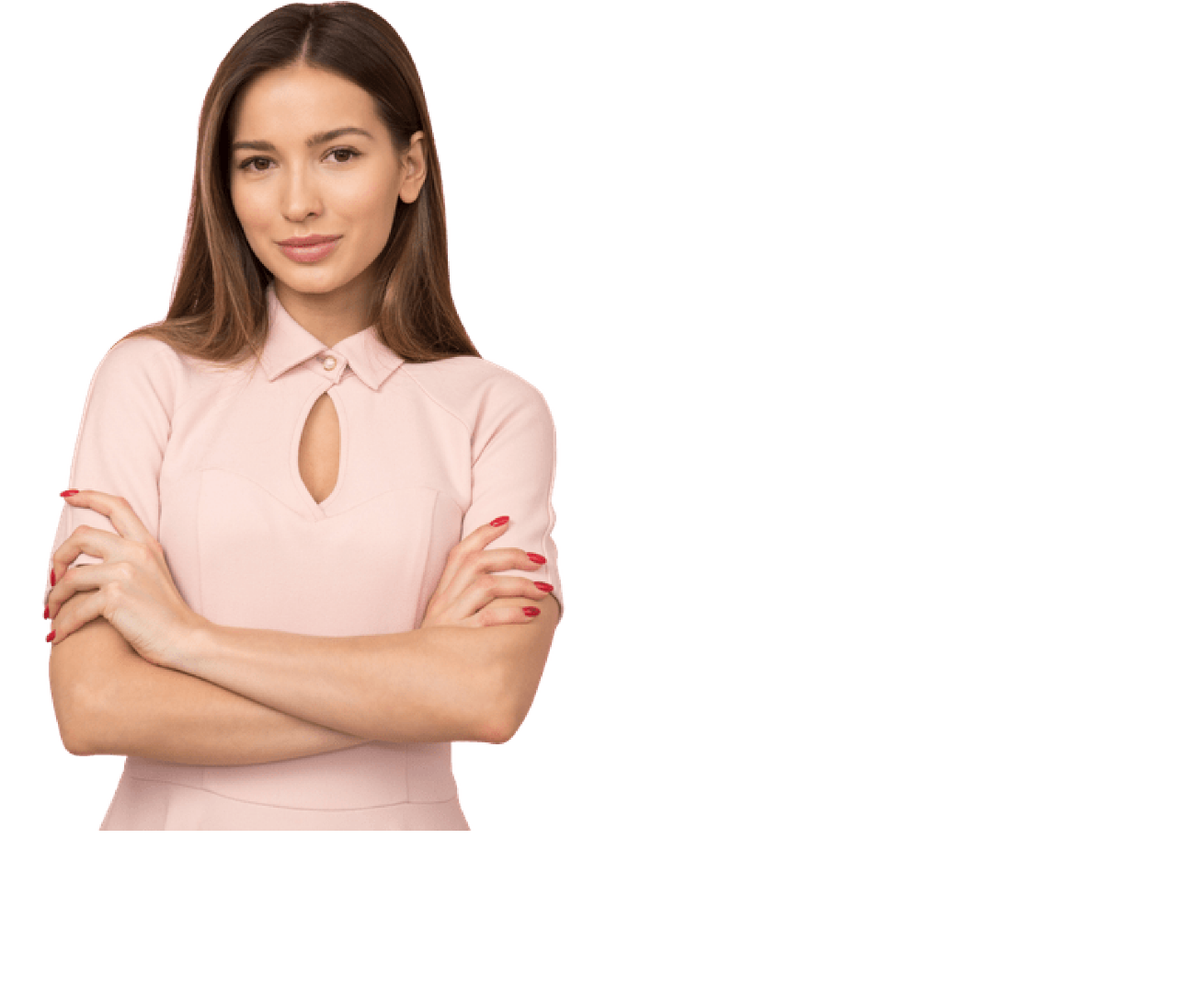
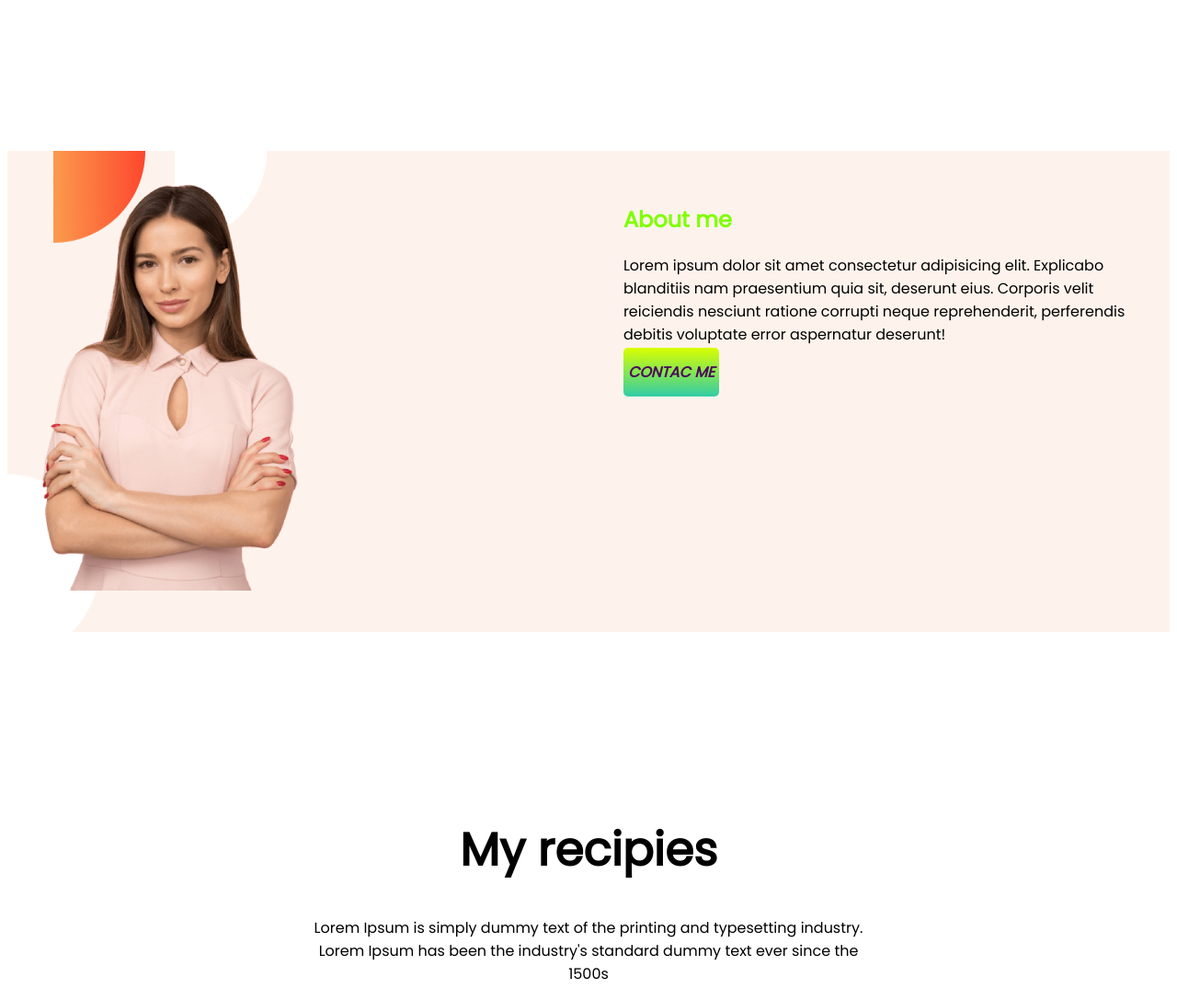
Before and after one commit to tashrifalhussain/eat-heath, a plain HTML site: page index.html in a window 1280 px wide. Shown: the part 530-1617 px from the top of the page at 92% size. Before the commit the page ends 1486 px from the top, so only its background shows below. Drawn offline with Linux system fonts and the light colour scheme.

Commit message:
second porsion

```diff
--- a/Style.css
+++ b/Style.css
@@ -4,9 +4,9 @@ font-family: 'Poppins', sans-serif;
 .a{
     color:yellowgreen
 }
-section{
+.flexable-contanier{
     display:flex;
-    margin: 10;
+    margin-bottom: 200px;
 }
 .half-width{
     width: 50%;
@@ -14,12 +14,12 @@ section{
 
 }
 .half-width img{
-    width: 90%;
+    width: 50%;
 }
 h1{
     font-size: 50px;
 }
-h3{
+ h3 {
     color:yellowgreen;
 }
 .button{
@@ -41,4 +41,16 @@ h3{
 
     background-position:right;
     background-color: azure;
+
 }
+
+.shade{
+    color: chartreuse;
+}
+.middle{
+    background-image: url(images/shapes/7.png);
+    background-repeat: no-repeat;
+}
+.center{
+    text-align: center;
+}
--- a/index.html
+++ b/index.html
@@ -10,7 +10,7 @@
 <link href="https://fonts.googleapis.com/css2?family=Poppins&display=swap" rel="stylesheet">
 </head>
 <body>
-    <section class="top-banner">
+    <section class="top-banner flexable-contanier">
         <div class="half-width">
     <h1><span class="a">Skip </span>The Diet,<br>
         Just Eat Healthy<br>
@@ -23,13 +23,28 @@
             <img src="images/male/guy-eats-hot-dog-which-himself-has-prepared-street-food-young-man-blue-shirt-eats-hot-dog-white-background-100449486-removebg-preview.png" alt="">
         </div>
         </section>
-        <section>
+        <section class="middle flexable-contanier">
 <div class="half-width">
 <img src="images/female/Person Image.png" alt="">
 </div>
-<div>
-
+<div class="half-width">
+    <h2 class="shade">About me</h2>
+    <p>Lorem ipsum dolor sit amet consectetur adipisicing elit. Explicabo blanditiis nam praesentium quia sit, deserunt eius. Corporis velit reiciendis nesciunt ratione corrupti neque reprehenderit, perferendis debitis voluptate error aspernatur deserunt!</p>
+    <a class="button"target="_blank" href="www.facebook.com">CONTAC ME</a>
 </div>
         </section>
+<div>
+    <h1 class="center">My recipies</h1>
+    <p class="center"> Lorem Ipsum is simply dummy text of the printing and typesetting industry.<br>
+        Lorem Ipsum has been the industry's standard dummy text ever since the<br>
+        1500s</p>
+</div>
+
+
+<section>
+
+
+
+</section>
 </body>
 </html>
```
